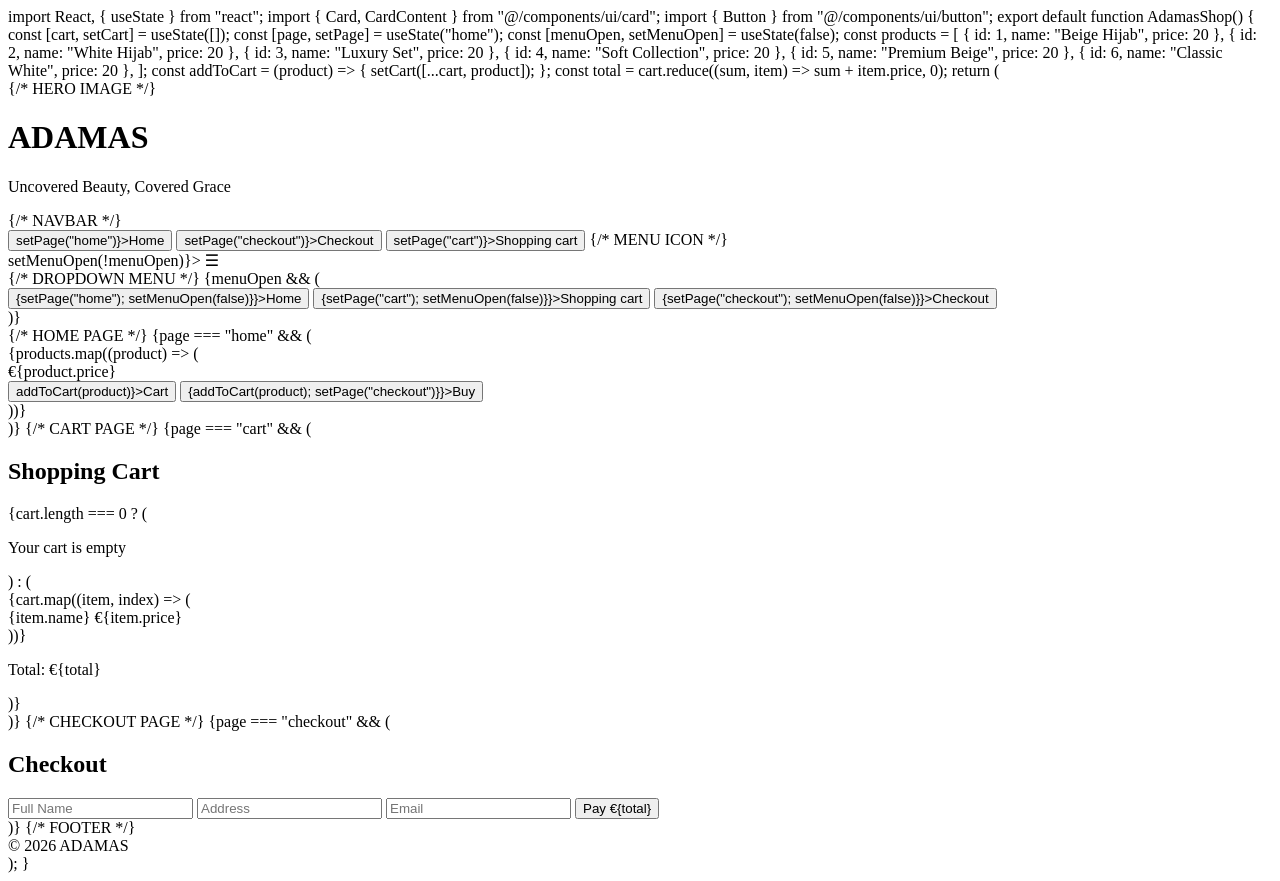
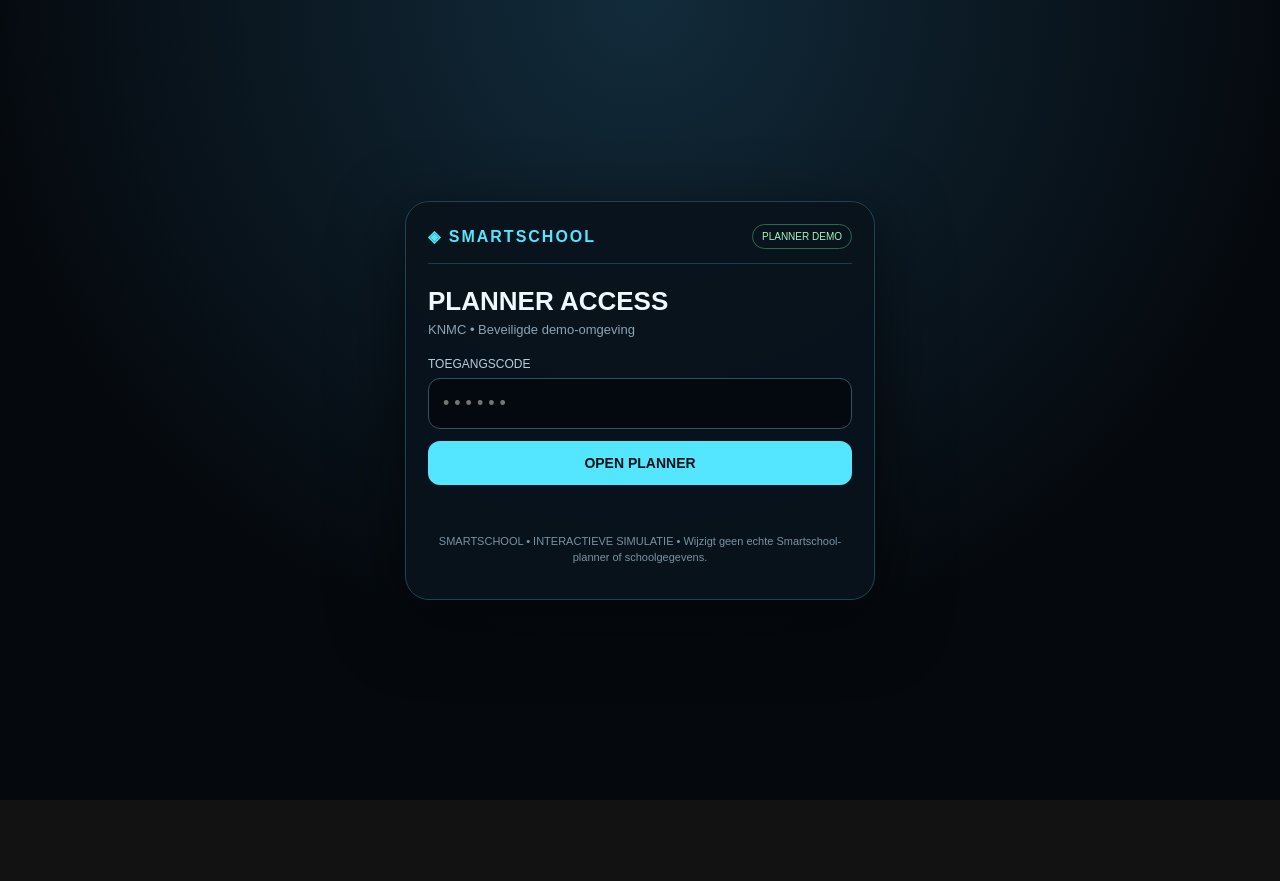
Before and after one commit to 1tarrahiilyas2-ctrl/Myslap, a plain HTML site: page index.html in a window 1280 px wide. After the commit the page ends 800 px from the top, so only its background shows below. Drawn offline with Linux system fonts and the light colour scheme.

```diff
--- a/index.html
+++ b/index.html
@@ -1,99 +1,71 @@
-import React, { useState } from "react"; import { Card, CardContent } from "@/components/ui/card"; import { Button } from "@/components/ui/button";
-
-export default function AdamasShop() { const [cart, setCart] = useState([]); const [page, setPage] = useState("home"); const [menuOpen, setMenuOpen] = useState(false);
-
-const products = [ { id: 1, name: "Beige Hijab", price: 20 }, { id: 2, name: "White Hijab", price: 20 }, { id: 3, name: "Luxury Set", price: 20 }, { id: 4, name: "Soft Collection", price: 20 }, { id: 5, name: "Premium Beige", price: 20 }, { id: 6, name: "Classic White", price: 20 }, ];
-
-const addToCart = (product) => { setCart([...cart, product]); };
-
-const total = cart.reduce((sum, item) => sum + item.price, 0);
-
-return ( <div className="bg-[#f5f1eb] min-h-screen font-serif text-gray-800">
-
-{/* HERO IMAGE */}
-  <div className="w-full h-[250px] bg-cover bg-center flex items-center justify-center" style={{backgroundImage: "url('https://images.unsplash.com/photo-1602810318383-e386cc2a3ccf')"}}>
-    <div className="bg-white/60 backdrop-blur-sm p-4 text-center">
-      <h1 className="text-5xl tracking-widest">ADAMAS</h1>
-      <p className="text-sm">Uncovered Beauty, Covered Grace</p>
-    </div>
-  </div>
-
-  {/* NAVBAR */}
-  <div className="flex justify-center gap-4 py-4 relative">
-    <Button variant="outline" className="rounded-full px-6" onClick={() => setPage("home")}>Home</Button>
-    <Button variant="outline" className="rounded-full px-6" onClick={() => setPage("checkout")}>Checkout</Button>
-    <Button variant="outline" className="rounded-full px-6" onClick={() => setPage("cart")}>Shopping cart</Button>
-
-    {/* MENU ICON */}
-    <div className="absolute right-6 top-4 cursor-pointer" onClick={() => setMenuOpen(!menuOpen)}>
-      ☰
-    </div>
-
-    {/* DROPDOWN MENU */}
-    {menuOpen && (
-      <div className="absolute right-6 top-12 bg-white shadow rounded-xl p-4 flex flex-col gap-2">
-        <button onClick={() => {setPage("home"); setMenuOpen(false)}}>Home</button>
-        <button onClick={() => {setPage("cart"); setMenuOpen(false)}}>Shopping cart</button>
-        <button onClick={() => {setPage("checkout"); setMenuOpen(false)}}>Checkout</button>
-      </div>
-    )}
-  </div>
-
-  {/* HOME PAGE */}
-  {page === "home" && (
-    <div className="grid grid-cols-1 md:grid-cols-3 gap-8 px-10 pb-10">
-      {products.map((product) => (
-        <Card key={product.id} className="border rounded-xl">
-          <CardContent className="p-0">
-            <div className="h-48 bg-[#e8e1d8]"></div>
-            <div className="p-3 flex justify-between items-center">
-              <span>€{product.price}</span>
-              <div className="flex gap-2">
-                <Button size="sm" onClick={() => addToCart(product)}>Cart</Button>
-                <Button size="sm" variant="outline" onClick={() => {addToCart(product); setPage("checkout")}}>Buy</Button>
-              </div>
-            </div>
-          </CardContent>
-        </Card>
-      ))}
-    </div>
-  )}
-
-  {/* CART PAGE */}
-  {page === "cart" && (
-    <div className="p-10">
-      <h2 className="text-2xl mb-4">Shopping Cart</h2>
-      {cart.length === 0 ? (
-        <p>Your cart is empty</p>
-      ) : (
-        <div>
-          {cart.map((item, index) => (
-            <div key={index} className="flex justify-between border-b py-2">
-              <span>{item.name}</span>
-              <span>€{item.price}</span>
-            </div>
-          ))}
-          <p className="mt-4 font-semibold">Total: €{total}</p>
-        </div>
-      )}
-    </div>
-  )}
-
-  {/* CHECKOUT PAGE */}
-  {page === "checkout" && (
-    <div className="p-10 max-w-xl mx-auto">
-      <h2 className="text-2xl mb-4">Checkout</h2>
-      <input className="w-full border p-2 mb-3" placeholder="Full Name" />
-      <input className="w-full border p-2 mb-3" placeholder="Address" />
-      <input className="w-full border p-2 mb-3" placeholder="Email" />
-      <Button className="w-full mt-2">Pay €{total}</Button>
-    </div>
-  )}
-
-  {/* FOOTER */}
-  <footer className="text-center py-6 text-gray-500">
-    © 2026 ADAMAS
-  </footer>
+<!DOCTYPE html>
+<html lang="nl">
+<head>
+<meta charset="UTF-8">
+<meta name="viewport" content="width=device-width, initial-scale=1">
+<title>Smartschool — Planner Demo</title>
+<style>
+:root{color-scheme:dark;--cyan:#55e6ff;--green:#25d366;--muted:#8ca3b4}
+*{box-sizing:border-box}body{margin:0;min-height:100vh;background:radial-gradient(circle at top,#122b3b,#05090e 65%);font-family:Arial,sans-serif;color:#eefaff;display:grid;place-items:center;padding:18px}
+.panel{width:min(100%,470px);border:1px solid #214253;border-radius:24px;background:#08131cef;box-shadow:0 20px 70px #0009;padding:22px}
+header{display:flex;justify-content:space-between;align-items:center;border-bottom:1px solid #1e3947;padding-bottom:14px}
+.brand{font-weight:800;letter-spacing:2px;color:var(--cyan)}.tag{font-size:10px;color:#a6f4bd;border:1px solid #276b4b;border-radius:20px;padding:6px 9px}
+h1{font-size:26px;margin:22px 0 5px}.sub{color:var(--muted);font-size:13px;margin:0 0 20px}
+label{display:block;color:#b6ceda;font-size:12px;margin:14px 0 7px}
+input{width:100%;background:#03090e;border:1px solid #315262;border-radius:12px;padding:14px;color:white;font-size:18px;letter-spacing:5px;outline:none}
+button{width:100%;border:0;border-radius:12px;padding:14px;font-size:14px;font-weight:700;margin-top:12px;cursor:pointer;background:var(--cyan);color:#041018}
+button.secondary{background:#132b38;color:#d9f7ff;border:1px solid #315262}button.danger{background:#df5268;color:white}
+.hidden{display:none}.device{display:flex;gap:14px;align-items:center;background:#0d202b;border:1px solid #1c3c4b;border-radius:16px;padding:14px;margin:18px 0}
+.phone{font-size:34px}.muted{color:var(--muted);font-size:12px}
+#status{font-size:13px;color:var(--cyan);margin-top:12px;min-height:18px}
+.planner{margin-top:16px;background:#0b1822;border:1px solid #1d3946;border-radius:15px;padding:13px}
+.week{display:flex;justify-content:space-between;gap:8px;color:#a9c4d2;font-size:12px;margin-bottom:12px}
+.day{font-size:11px;color:#9ab0be;margin-bottom:8px}
+.lesson{background:#b8eaf4;color:#174052;border-radius:9px;padding:12px;margin:8px 0;font-size:13px;line-height:1.45}
+.lesson.target{background:#fff0d5;color:#70410c;border:2px solid #e9a13d}
+.lesson.removed{opacity:.25;text-decoration:line-through;filter:grayscale(1)}
+.console{font:12px/1.55 ui-monospace,monospace;color:#a9d9e7;background:#030a10;border:1px solid #1d3946;border-radius:12px;padding:12px;margin-top:14px;min-height:80px;white-space:pre-wrap}
+.notice{font-size:11px;color:#7893a3;text-align:center;line-height:1.5;margin-top:18px}
+</style>
+</head>
+<body>
+<main class="panel">
+<header><div class="brand">◈ SMARTSCHOOL</div><div class="tag">PLANNER DEMO</div></header>
+<section id="login">
+<h1>PLANNER ACCESS</h1>
+<p class="sub">KNMC • Beveiligde demo-omgeving</p>
+<label for="pass">TOEGANGSCODE</label>
+<input id="pass" type="password" inputmode="numeric" maxlength="12" placeholder="••••••">
+<button id="unlock">OPEN PLANNER</button>
+<div id="status" role="status"></div>
+</section>
+<section id="dashboard" class="hidden">
+<h1>Mijn planner</h1>
+<p class="sub">Week 46 • 9–13 november 2026</p>
+<div class="device"><div class="phone">📅</div><div><b>KNMC — Weekplanner</b><div class="muted">DINSDAG 10 NOVEMBER</div><div style="color:#62e89a;font-size:12px;margin-top:4px">● Planner geladen</div></div></div>
+<div class="planner">
+<div class="week"><span>‹ Vorige week</span><b>9 – 13 nov 2026</b><span>Volgende ›</span></div>
+<div class="day">DINSDAG 10 NOVEMBER</div>
+<div class="lesson"><b>08:25–09:15 • BEO</b><br>Level 6</div>
+<div class="lesson"><b>09:15–10:05 • NWT</b><br>Extra oefeningen</div>
+<div class="lesson"><b>10:20–11:10 • WIS</b><br>Wiskunde</div>
+<div class="lesson target" id="target"><b>13:00–13:50 • NED</b><br>VRT JOURNAAL<br><small>Mevr. Van Dijck</small></div>
 </div>
-
-); }
+<div class="console" id="console">user@knmc:~$ planner --open
+[OK] Demo-planner geladen.
+[READY] Nederlands-item geselecteerd.</div>
+<button class="danger" id="remove">VERWIJDER NEDERLANDS-ITEM</button>
+<button class="secondary" id="lock">LOCK PLANNER</button>
+</section>
+<p class="notice">SMARTSCHOOL • INTERACTIEVE SIMULATIE • Wijzigt geen echte Smartschool-planner of schoolgegevens.</p>
+</main>
+<script>
+const login=document.getElementById('login'),dash=document.getElementById('dashboard'),pass=document.getElementById('pass'),status=document.getElementById('status');
+function unlock(){if(pass.value==='150318'){login.classList.add('hidden');dash.classList.remove('hidden')}else{status.textContent='Toegang geweigerd — probeer opnieuw.';pass.value=''}}
+document.getElementById('unlock').addEventListener('click',unlock);
+pass.addEventListener('keydown',e=>{if(e.key==='Enter')unlock()});
+document.getElementById('remove').addEventListener('click',()=>{document.getElementById('target').classList.add('removed');document.getElementById('console').textContent+='\\n[SIMULATIE] Nederlands-item verwijderd uit deze demo.';document.getElementById('remove').disabled=true;document.getElementById('remove').textContent='ITEM VERWIJDERD (DEMO)'});
+document.getElementById('lock').addEventListener('click',()=>{dash.classList.add('hidden');login.classList.remove('hidden');pass.value='';status.textContent=''});
+</script>
+</body>
+</html>
```
